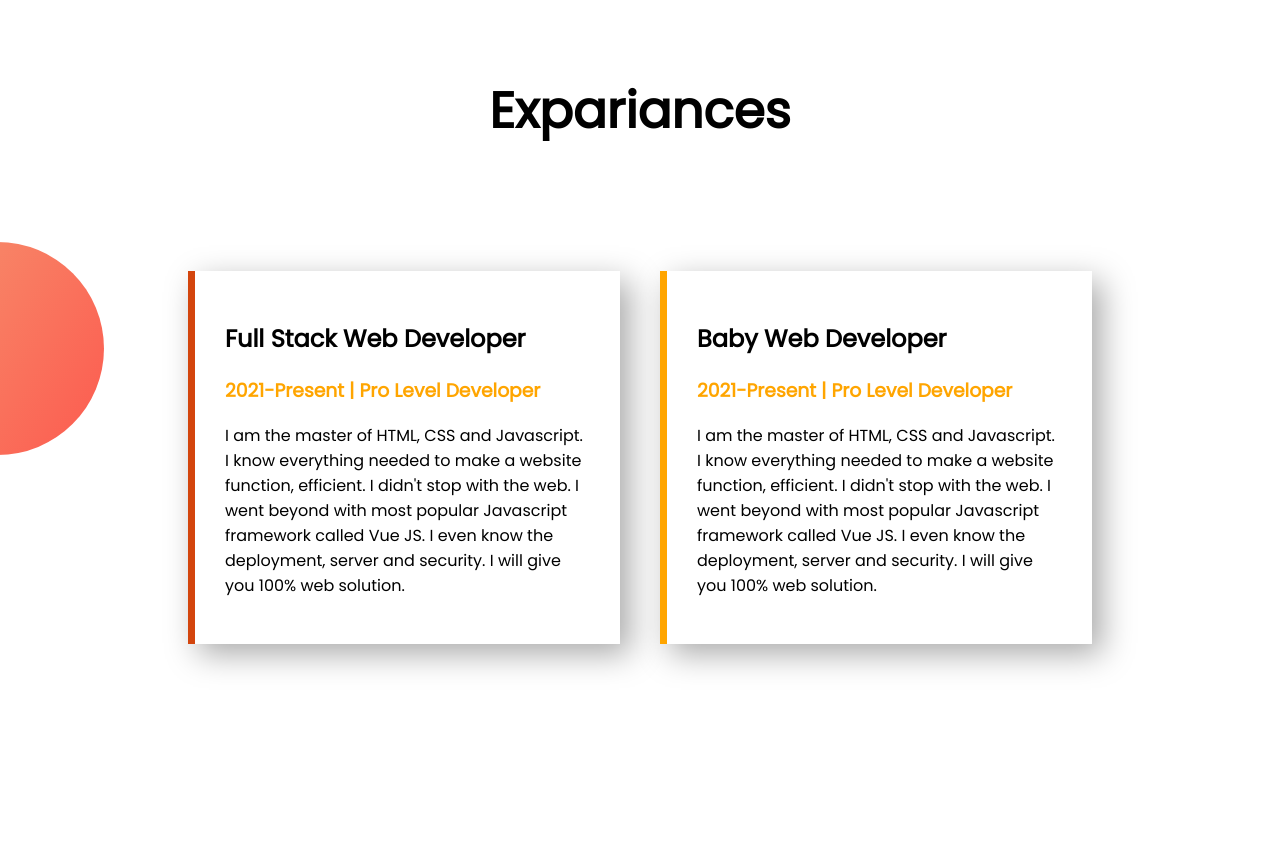
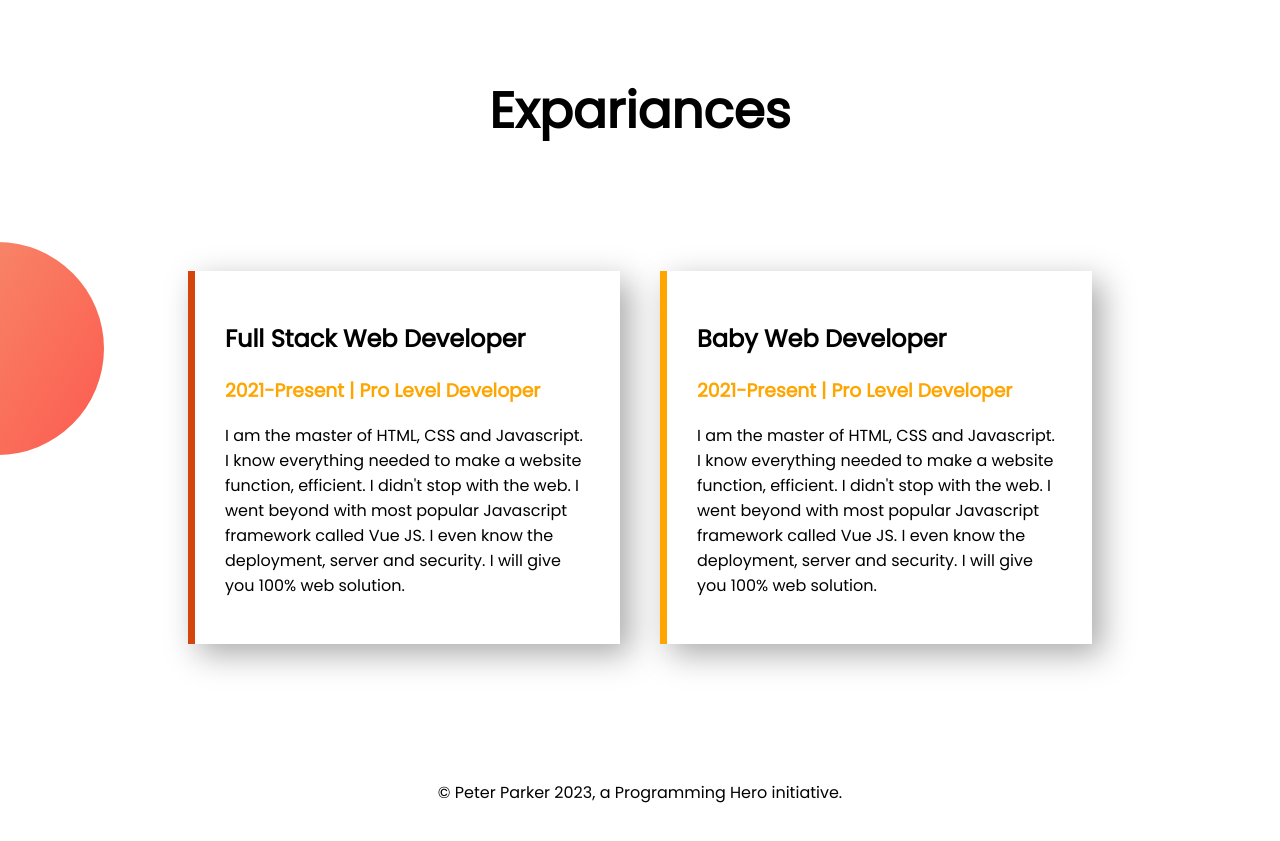
Before and after one commit to asifulislamrefat/developer-portfolio, a plain HTML site: page index.html in a window 1280 px wide. Shown: the part 1247-2088 px from the top of the page. Before the commit the page ends 1991 px from the top, so only its background shows below. Drawn offline with Linux system fonts and the light colour scheme.

Commit message:
finnel add

```diff
--- a/index.html
+++ b/index.html
@@ -77,5 +77,8 @@
         </div>
     </section>
 </body>
+<footer>
+    <p>© Peter Parker 2023, a Programming Hero initiative.</p>
+</footer>
 
 </html>
--- a/style.css
+++ b/style.css
@@ -79,6 +79,7 @@ section {
     font-weight: 700;
     padding: 10px 40px;
     border-radius: 5px;
+    margin-top: 20px;
 }
 
 .hero {
@@ -109,3 +110,8 @@ section {
     border-left: 7px solid;
     border-color: rgb(211, 69, 13);
 }
+
+footer {
+    text-align: center;
+    padding: 20px;
+}
```
